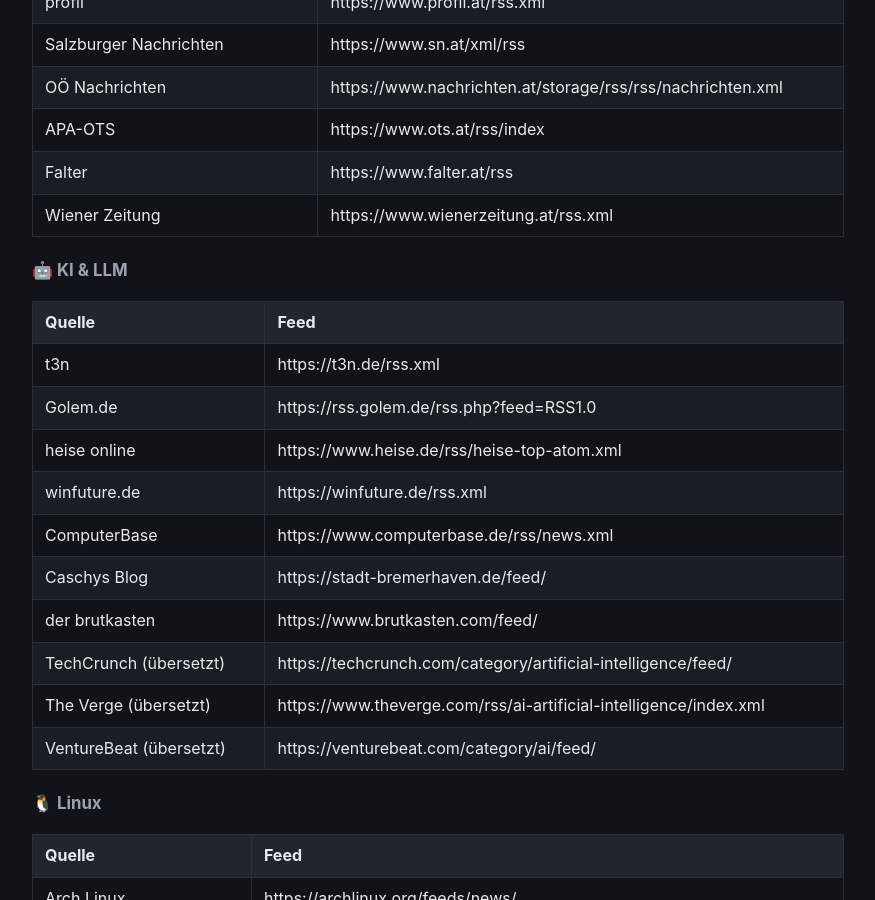
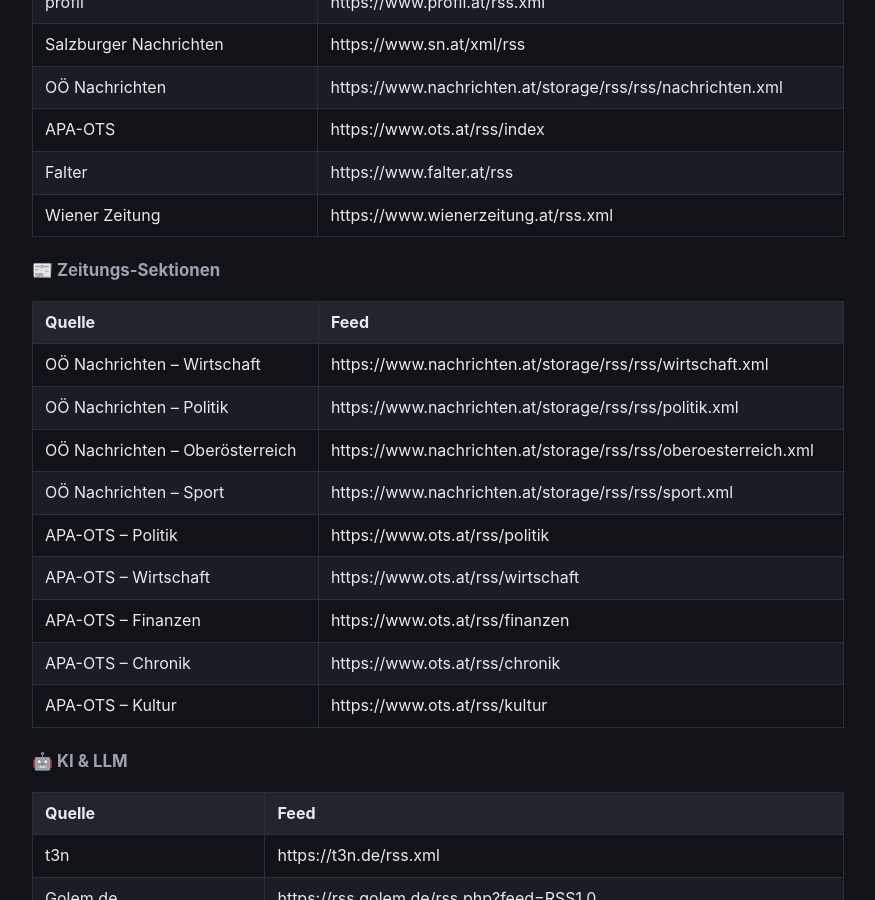
Before and after one commit to Ubuntu51/news-wiki, a Jekyll site: the page built from quellen.md, in a window 1280 px wide and 900 px high, scrolled down 1068 px. Shown: the whole window, without its empty margins (202-1077 px from the left). Built offline with Jekyll 4.4.1, drawn with Linux system fonts in a browser that asks for light colours; our own code applies the rules of GitHub Pages for plain Markdown files; some of the changed text lies outside the part shown.

Commit message:
Quellenverzeichnis: Sektions-Feeds OÖN und APA-OTS ergänzen

```diff
--- a/quellen.md
+++ b/quellen.md
@@ -37,6 +37,20 @@
 | APA-OTS | https://www.ots.at/rss/index |
 | Falter | https://www.falter.at/rss |
 | Wiener Zeitung | https://www.wienerzeitung.at/rss.xml |
+
+### 📰 Zeitungs-Sektionen
+
+| Quelle | Feed |
+|---|---|
+| OÖ Nachrichten – Wirtschaft | https://www.nachrichten.at/storage/rss/rss/wirtschaft.xml |
+| OÖ Nachrichten – Politik | https://www.nachrichten.at/storage/rss/rss/politik.xml |
+| OÖ Nachrichten – Oberösterreich | https://www.nachrichten.at/storage/rss/rss/oberoesterreich.xml |
+| OÖ Nachrichten – Sport | https://www.nachrichten.at/storage/rss/rss/sport.xml |
+| APA-OTS – Politik | https://www.ots.at/rss/politik |
+| APA-OTS – Wirtschaft | https://www.ots.at/rss/wirtschaft |
+| APA-OTS – Finanzen | https://www.ots.at/rss/finanzen |
+| APA-OTS – Chronik | https://www.ots.at/rss/chronik |
+| APA-OTS – Kultur | https://www.ots.at/rss/kultur |
 
 ### 🤖 KI & LLM
 
@@ -105,6 +119,7 @@
 |---|---|
 | ORF Sport | https://rss.orf.at/sport.xml |
 | Der Standard Sport | https://www.derstandard.at/rss/sport |
+| OÖ Nachrichten Sport | https://www.nachrichten.at/storage/rss/rss/sport.xml |
 
 ### 🚗 Mobilität
 
```
Also changed, not shown: README.md.
